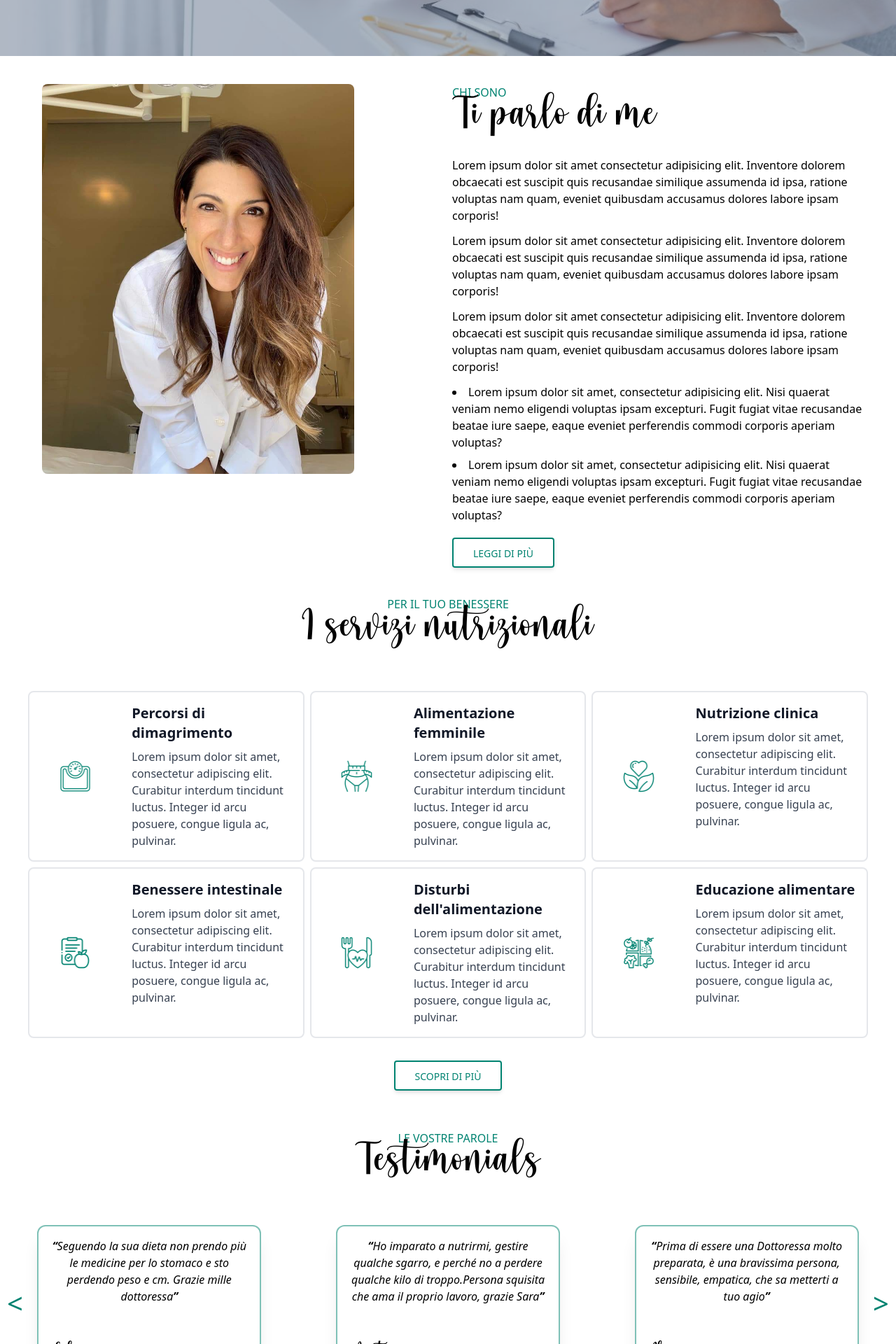
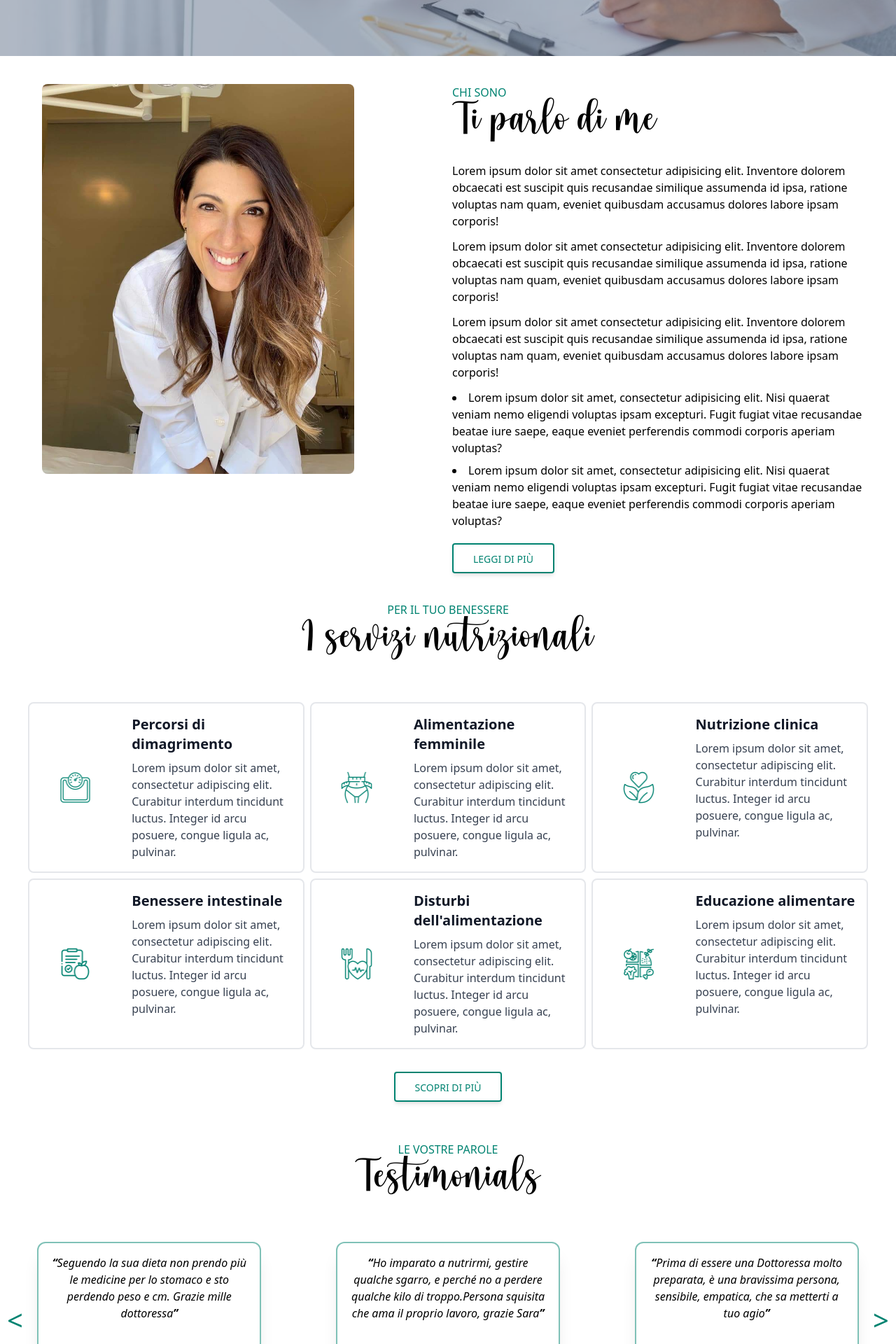
Before and after one commit to StefaniaFracasso/website-sarapolimeno, a React (Vite) app: page / in a window 1280 px wide. Shown: the part 800-2720 px from the top of the page at 70% size. Built offline with nearby package versions, Linux system fonts and the light colour scheme.

Commit message:
sistemazione margin-bottom h5 titoli

```diff
--- a/src/components/HeroSection.jsx
+++ b/src/components/HeroSection.jsx
@@ -4,7 +4,7 @@ const HeroSection = () => {
         <div className="absolute inset-0 bg-slate-500/50">
           <div className="flex h-full items-center justify-start container mx-auto px-4 py-24 text-white">
             <div className="px-5">
-              <h1 className="mb-4 text-6xl font-marteni drop-shadow-lg">Sara Anna Polimeno</h1>
+              <h1 className="mb-2 text-6xl font-marteni drop-shadow-lg">Sara Anna Polimeno</h1>
               <h3 className="mb-6 text-2xl font-agrandir-GrandHeavy text-customGreen">Biologo Nutrizionista</h3>
               <button
                 type="button"
--- a/src/components/PresentationHome.jsx
+++ b/src/components/PresentationHome.jsx
@@ -18,7 +18,7 @@ const PresentationHome = () => {
           data-aos-offset="200"
           data-aos-easing="ease-in-sine"
         >
-          <h5 className="text-m font-agrandir-GrandHeavy text-customGreen uppercase">
+          <h5 className="text-m font-agrandir-GrandHeavy text-customGreen uppercase mb-2">
             Chi sono
           </h5>
           <h2 className="mb-8 text-5xl font-marteni">Ti parlo di me</h2>
--- a/src/components/ReviewsHome.jsx
+++ b/src/components/ReviewsHome.jsx
@@ -21,7 +21,7 @@ const ReviewsHome = () => {
       data-aos-offset="300"
       data-aos-easing="ease-in-sine"
       >
-        <h5 className="text-m font-agrandir-GrandHeavy text-customGreen uppercase">
+        <h5 className="text-m font-agrandir-GrandHeavy text-customGreen uppercase mb-2">
           Le vostre parole
         </h5>
         <h2 className="mb-4 text-5xl font-marteni">Testimonials</h2>
--- a/src/components/ServicesHome.jsx
+++ b/src/components/ServicesHome.jsx
@@ -10,7 +10,7 @@ const ServicesHome = () => {
         data-aos-offset="300"
         data-aos-easing="ease-in-sine"
         >
-        <h5 className="text-m font-agrandir-GrandHeavy text-customGreen uppercase">
+        <h5 className="text-m font-agrandir-GrandHeavy text-customGreen uppercase mb-2">
           Per il tuo benessere
         </h5>
         <h2 className="mb-8 text-5xl font-marteni">I servizi nutrizionali</h2>
--- a/src/components/StudioPositions.jsx
+++ b/src/components/StudioPositions.jsx
@@ -7,7 +7,7 @@ const StudioPositions = () => {
             data-aos-offset="300"
             data-aos-easing="ease-in-sine"
           >
-            <h5 className="text-m font-agrandir-GrandHeavy text-customGreen uppercase">
+            <h5 className="text-m font-agrandir-GrandHeavy text-customGreen uppercase mb-2">
               I miei studi
             </h5>
             <h2 className="mb-8 text-5xl font-marteni">Dove ricevo</h2>
```
